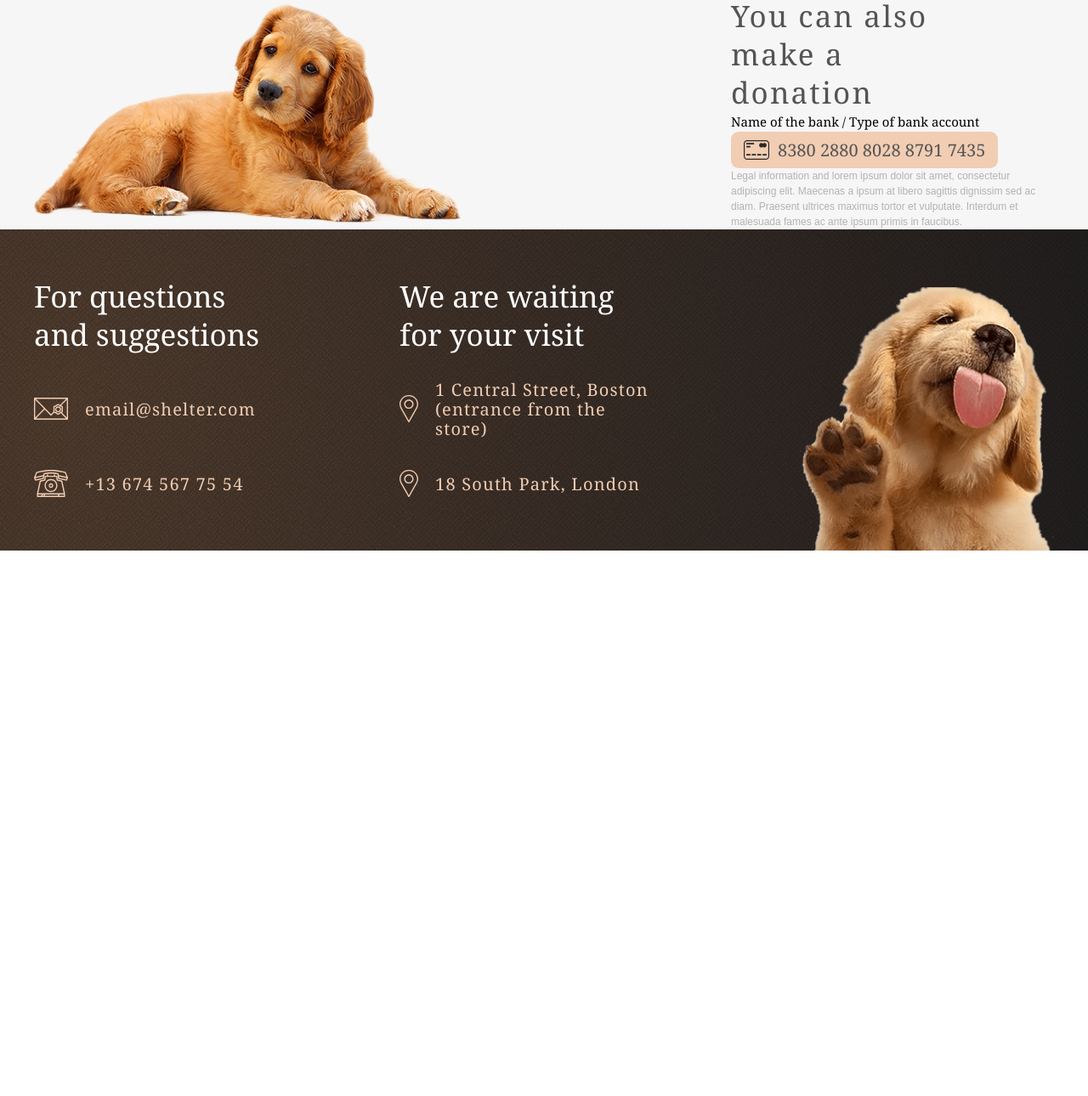
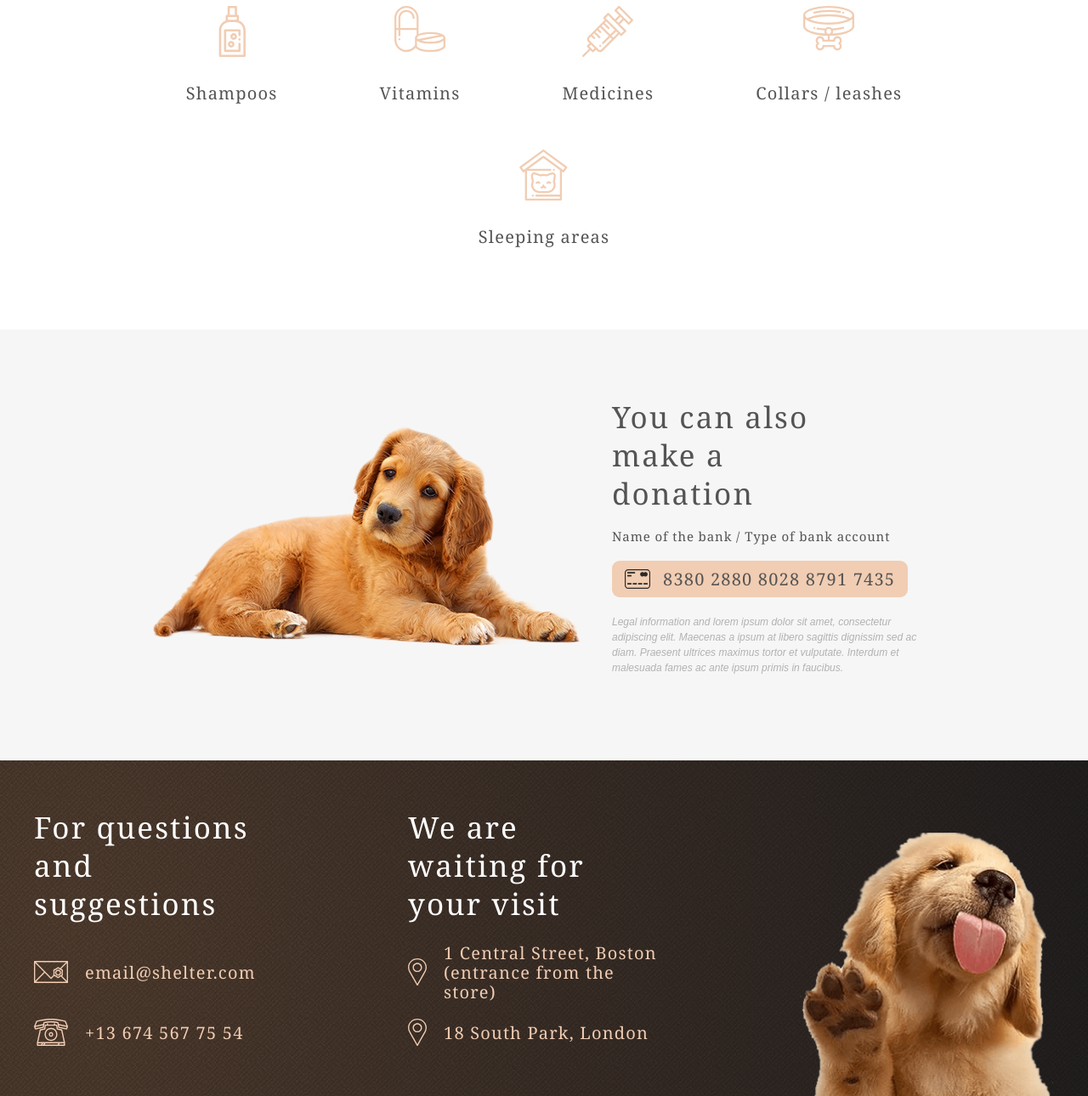
Before and after one commit to TvaExperts/shelter, a website built with webpack: page shelter/index.html in a window 1280 px wide. Shown: the part 2867-4157 px from the top of the page at 85% size. Before the commit the page ends 3515 px from the top, so only its background shows below. Built offline with nearby package versions, Linux system fonts and the light colour scheme; files whose address does not match are found by name.

Commit message:
feat: combing the margins

```diff
--- a/shelter/index.html
+++ b/shelter/index.html
@@ -50,7 +50,7 @@
         </section>
         <section class="pets">
             <div class="wrapper pets-wrapper">
-                <h2 class="pets-title">Our friends who<br>are looking for a house</h2>
+                <h2 class="pets-title">Our friends who <br>are looking for a house</h2>
                 <div class="slider">
                     <div class="card">
                         <img class="card-img" src="./assets/img/pets/pets-katrine.jpg" alt="Katerine">
@@ -84,6 +84,7 @@
                 <h2 class="help-title">How you can help our shelter</h2>
                 <div class="help-cards">
                     <div class="help-card">
+
                         <object type="image/svg+xml" data="./assets/svg/help/vector.svg" width="48" height="60">
                              <img src="./assets/img/help/vector.png" width="48" height="60" alt="image format png" />
                         </object>
@@ -165,41 +166,46 @@
             <div class="footer-contacts">
                 <div class="contacts-column">
                     <p class="contacts-title">For questions and suggestions</p>
-                    <div class="contact-item">
+                    <ul class="contacts-list">
+                        <li class="contact-item">
                             <object type="image/svg+xml" data="./assets/svg/footer/mail.svg" width="40" height="26">
                                 <img src="./assets/img/footer/mail.png" width="40" height="26" alt="Contact email"/>
                             </object>
                             <a href="mailto:email@shelter.com" class="contacts-link">
                                 <div class="contact-data">email@shelter.com</div>
                             </a>
-                    </div>
-                    <div class="contact-item">
+                        </li>
+                        <li class="contact-item">
                             <object type="image/svg+xml" data="./assets/svg/footer/phone.svg" width="40" height="32">
                                 <img src="./assets/img/footer/phone.png" width="40" height="32" alt="Contact phone"/>
                             </object>
                             <a href="tel:+136745677554" class="contacts-link">
                                 <div class="contact-data">+13&nbsp;674&nbsp;567&nbsp;75&nbsp;54</div>
                             </a>
-                    </div>
+                        </li>
+                    </ul>
+
                 </div>
                 <div class="contacts-column">
                     <p class="contacts-title">We are waiting for your visit</p>
-                    <div class="contact-item">
+                    <ul class="contacts-list">
+                        <li class="contact-item">
                             <object type="image/svg+xml" data="./assets/svg/footer/pin.svg" width="22" height="32">
                                 <img src="./assets/img/footer/pin.png" width="22" height="32" alt="Adress Boston"/>
                             </object>
                             <a href="mailto:email@shelter.com" class="contacts-link">
                                 <div class="contact-data">1 Central Street, Boston (entrance from the store)</div>
                             </a>
-                    </div>
-                    <div class="contact-item">
+                        </li>
+                        <li class="contact-item">
                             <object type="image/svg+xml" data="./assets/svg/footer/pin.svg" width="22" height="32">
                                 <img src="./assets/img/footer/pin.png" width="22" height="32" alt="Adress London"/>
                             </object>
                             <a href="tel:+136745677554" class="contacts-link">
                                 <div class="contact-data">18 South Park, London</div>
                             </a>
-                    </div>
+                        </li>
+                    </ul>
                 </div>
             </div>
         </div>
--- a/shelter/sass/components/_donation.scss
+++ b/shelter/sass/components/_donation.scss
@@ -3,9 +3,11 @@
 }
 
 .donation-container {
+    padding: 80px 140px 100px;
     display: flex;
     justify-content: space-between;
     align-items: center;
+
 }
 
 .donation-img {
@@ -18,25 +20,37 @@
 
 .donation-title {
     max-width: 300px;
+    padding-bottom: 20px;
 }
+
+.donation-text {
+    @include  font(1.5rem, 1.7rem);
+    letter-spacing: 0.06em;
+    color: $color-dark-l;
+    padding-bottom: 20px;
+}
+
 
 .creditcard-content {
     padding: 10px 15px;
     display: inline-flex;
     justify-content: flex-start;
     align-items: center;
-    gap: 10px;
+    gap: 15px;
     background: $color_primary;
     border-radius: 9px;
+    margin-bottom: 20px;
 }
 
 .creditcard-nomber {
     @include  font(2rem, 2.3rem);
     color: $color-dark-l;
+    letter-spacing: 0.06em;
 }
 
 .donation-disclaimer {
     @extend  %font-additional;
     @include  font(1.2rem, 1.8rem);
     color: $color-dark-m;
+    font-style: italic;
 }
--- a/shelter/sass/components/_help.scss
+++ b/shelter/sass/components/_help.scss
@@ -9,14 +9,24 @@
 }
 
 .help-cards {
-    padding: 0 87px;
+    padding: 60px 70px 98px;
     display: flex;
     flex-wrap: wrap;
-    gap: 40px 120px;
+    gap: 55px 120px;
     justify-content: center;
 }
 
+.help-card {
+    display: flex;
+    flex-direction: column;
+    align-items: center;
+    justify-content: space-between;
+    align-content: center;
+}
+
 .card-caption {
+    padding-top: 31px;
     color: $color_dark-l;
     @include  font(2rem, 2.3rem);
+    letter-spacing: 0.06em;
 }
--- a/shelter/sass/layouts/_footer.scss
+++ b/shelter/sass/layouts/_footer.scss
@@ -10,7 +10,7 @@
 }
 
 .footer-contacts {
-    padding: 56px 0;
+    padding: 56px 0 52px;
     display: flex;
     justify-content: flex-start;
     align-items: flex-start;
@@ -22,19 +22,27 @@
 }
 
 .contacts-title {
-    max-width: 270px;
+    max-width: 280px;
     @include  font(3.5rem, 4.5rem);
     color: $color-light-xl;
+    letter-spacing: 0.06em;
 }
 
-
+.contacts-list {
+    padding-top: 35px;
+    list-style-type: none;
+}
 
 .contact-item {
     height: 46px;
-    margin-top: 42px;
     display: flex;
     align-items: center;
     justify-content: flex-start;
+    margin-bottom: 25px;
+}
+
+.contact-item:last-child {
+    margin: 0;
 }
 
 .contacts-link {
```
Lines whose indentation alone changed are shown as unchanged.
